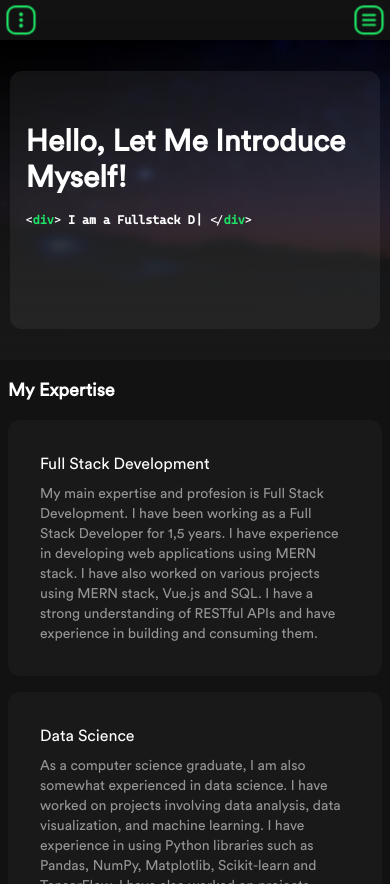
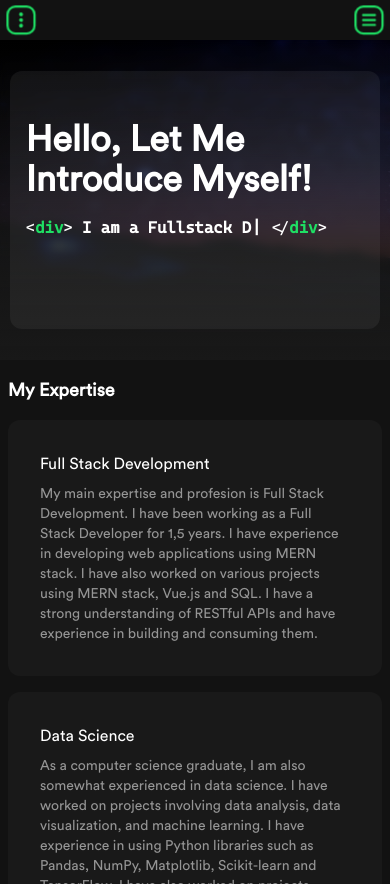
Before and after one commit to barkinkaradeniz-tr/barkinkaradeniz-tr.github.io, a Next.js app: page / in a window 390 px wide. Built offline with nearby package versions, Linux system fonts and the light colour scheme.

Commit message:
Fix mobile banner font sizes

```diff
--- a/components/HomeComponents/Banner.jsx
+++ b/components/HomeComponents/Banner.jsx
@@ -11,15 +11,15 @@ const Banner = () => {
                     <div className="flex justify-center">
                         <div className="">
                             <div className="">
-                                <h1 className="text-3xl sm:text-4xl xl:text-5xl text-Snow font-bold">
+                                <h1 className="text-4xl xl:text-5xl text-Snow font-bold">
                                     Hello, Let Me Introduce Myself!
                                 </h1>
                             </div>
                             <div className="">
-                                <div className=" py-4 font-cascadia-normal text-Snow pb-4 text-xs h-20 lg:h-auto">
+                                <div className=" py-4 font-cascadia-normal text-Snow pb-4 text-base h-20 lg:h-auto">
                                     <span>
                                         {"<"}
-                                        <span className="text-Green sm:text-base xl:text-lg font-bold">
+                                        <span className="text-Green xl:text-lg font-bold">
                                             div
                                         </span>
                                         {">"}{" "}
@@ -40,7 +40,7 @@ const Banner = () => {
                                             </span>
                                         </span>{" "}
                                         {"</"}
-                                        <span className="text-Green sm:text-base xl:text-lg font-bold">
+                                        <span className="text-Green xl:text-lg font-bold">
                                             div
                                         </span>
                                         {">"}{" "}
```
